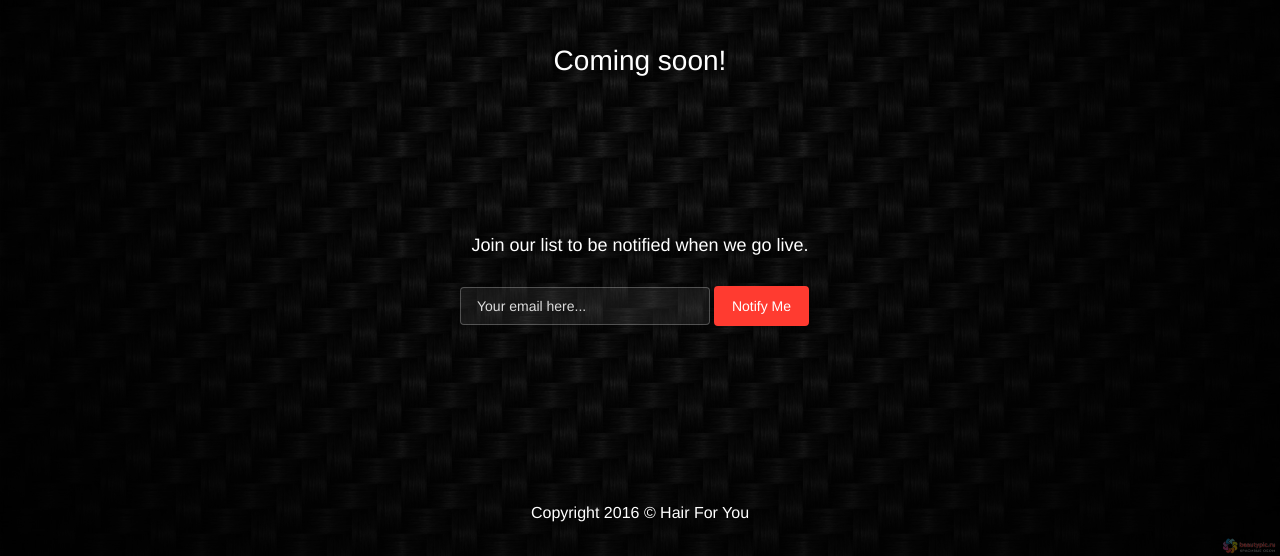
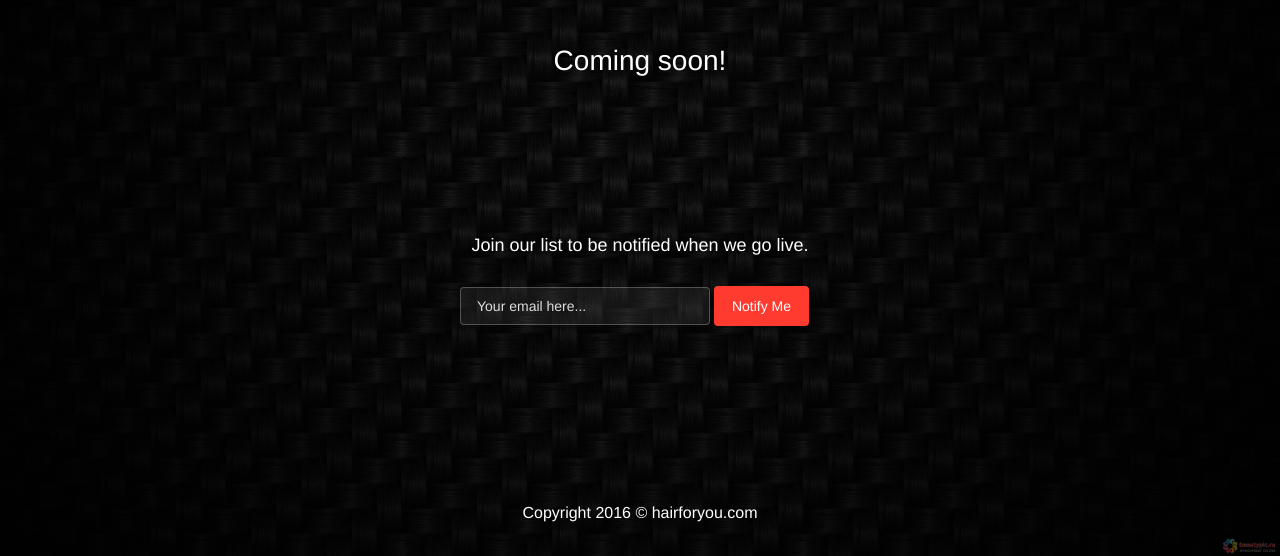
Before and after one commit to jcarless/hairForYou, a website: page app/public/index.html in a window 1280 px wide. Shown: the part 244-800 px from the top of the page. Drawn offline with Linux system fonts and the light colour scheme; a web font is replaced by a local one.

Commit message:
updated footer

```diff
--- a/app/public/index.html
+++ b/app/public/index.html
@@ -119,7 +119,7 @@
     </div>
     <div class="footer">
       <div class="container">
-          <p style="text-align: center; color: white; padding-top: 15px">Copyright 2016 &copy; Hair For You</p>
+          <p style="text-align: center; color: white; padding-top: 15px">Copyright 2016 &copy; hairforyou.com</p>
       </div>
     </div>
  </div>
```
